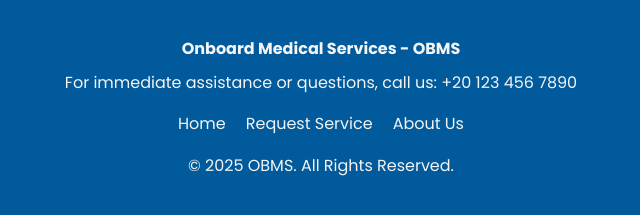
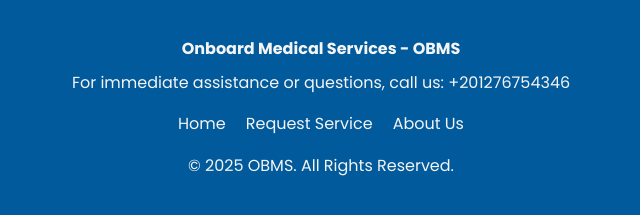
Before and after one commit to OBMS-web/service, a plain HTML site: page public/index.html in a window 1280 px wide. Shown: the part 2311-2526 px from the top of the page, 319-959 px from the left. Drawn offline with Linux system fonts and the light colour scheme.

Commit message:
Update index.html

```diff
--- a/public/index.html
+++ b/public/index.html
@@ -360,7 +360,7 @@
     <footer class="footer" id="contact">
         <div class="container">
             <p><strong>Onboard Medical Services - OBMS</strong></p>
-            <p>For immediate assistance or questions, call us: +20 123 456 7890</p>
+            <p>For immediate assistance or questions, call us: +201276754346</p>
             <ul class="footer-links">
                 <li><a href="/">Home</a></li>
                 <li><a href="/form.html">Request Service</a></li>
```
